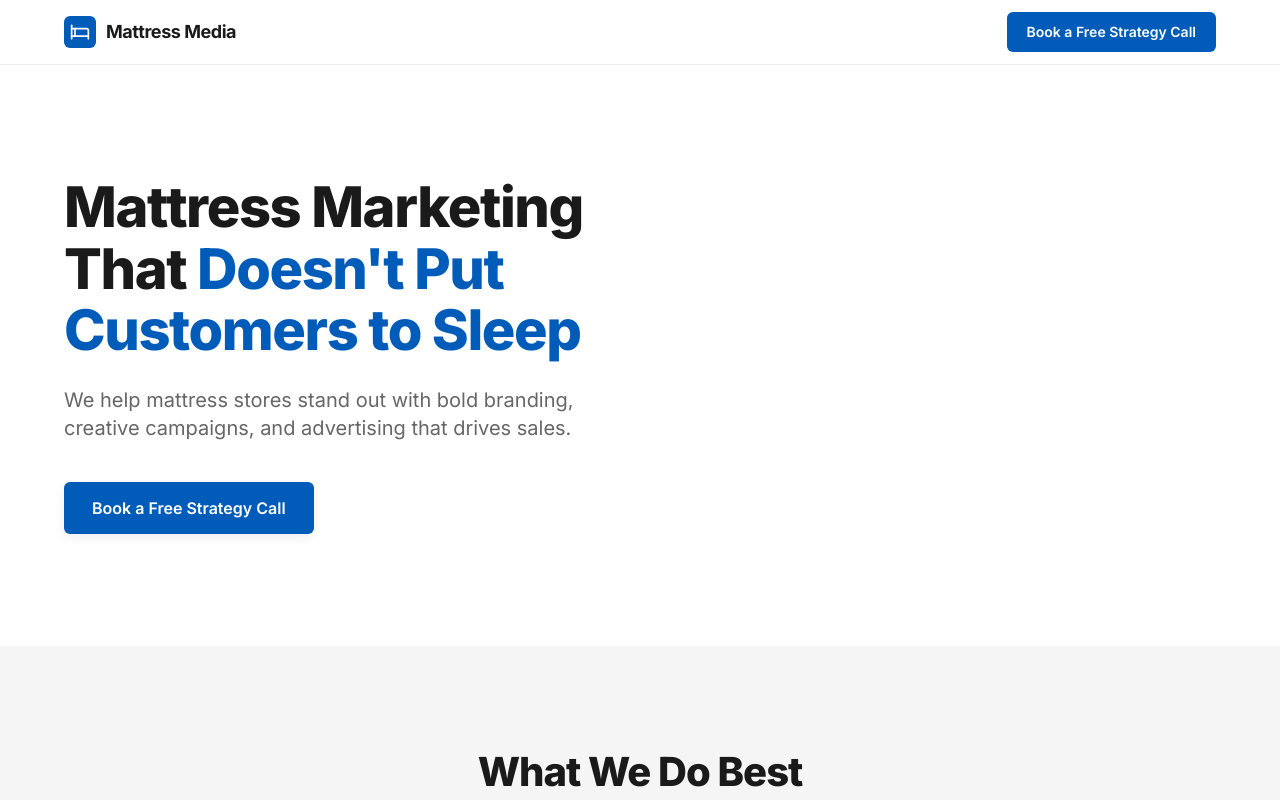
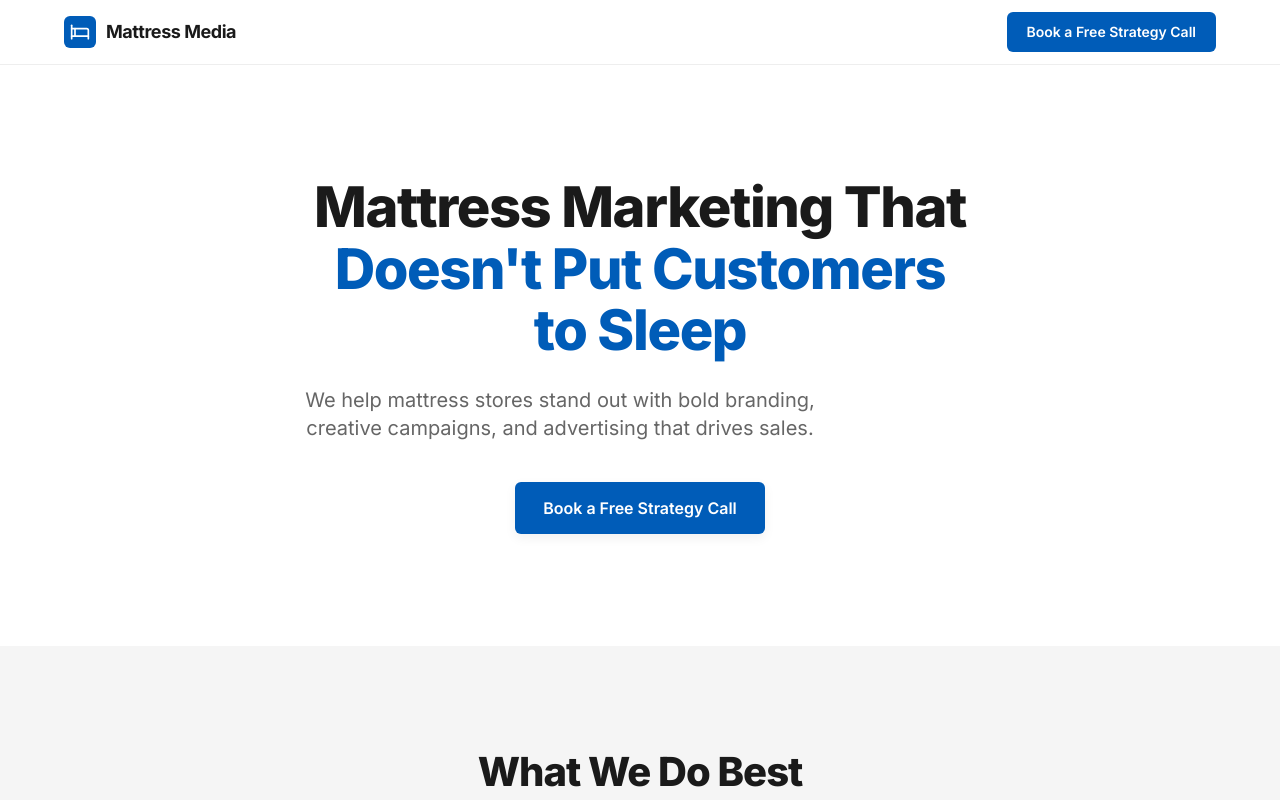
Before and after one commit to mattresslandingstrip/sleep-easy-marketing-plan, a React (Vite) app: page / in a window 1280 px wide. Shown: the top 800 px of the page. Built offline with nearby package versions, Linux system fonts and the light colour scheme.

Commit message:
Remove campaign dashboard visuals
Co-authored-by: mattresslandingstrip <268017419+mattresslandingstrip@users.noreply.github.com>

```diff
--- a/src/components/Hero.tsx
+++ b/src/components/Hero.tsx
@@ -2,7 +2,7 @@ const Hero = () => {
   return (
     <section className="bg-background py-20 md:py-28">
       <div className="container max-w-[1200px] mx-auto px-6">
-        <div className="grid lg:grid-cols-2 gap-12 lg:gap-16 items-center">
+        <div className="max-w-2xl mx-auto text-center">
           {/* Left: Text */}
           <div>
             <h1 className="text-[clamp(2.25rem,5vw,3.5rem)] font-extrabold text-foreground leading-[1.1] tracking-tight mb-6">
```
